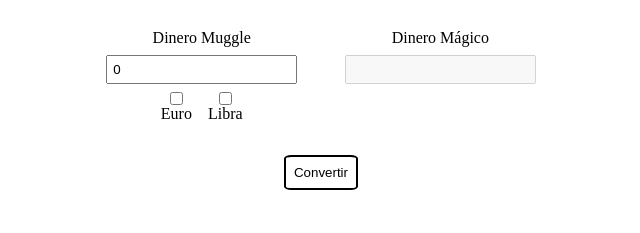
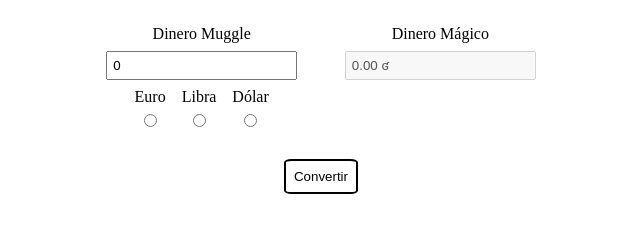
Before and after one commit to MiriamPoveda/MagicConverter, a plain HTML site: page index.html in a window 1280 px wide. Both pictures are taken after a click on the button "Convertir". Shown: the part 325-558 px from the top of the page, without its empty margins (319-959 px from the left). Drawn offline with Linux system fonts and the light colour scheme.

Commit message:
Add functionality

```diff
--- a/index.html
+++ b/index.html
@@ -19,27 +19,48 @@
           id="muggle"
           value="0"
         />
-        <div class='moneyTypesBox'>
-        <div class='moneyBox'>
-        <input class="moneyBox__moneyInputs" type="checkbox" id="euro">Euro</input>
-        </div>
-        <div class='moneyBox'>
-        <input class="moneyBox__moneyInputs" type="checkbox" id="libra">Libra</input>
-        </div>
-      </div>
+        <form class="moneyTypesBox">
+          <div class="moneyBox">
+            <label for="euro">Euro</label>
+            <input
+              class="moneyBox__moneyInputs"
+              type="radio"
+              name="moneyType"
+              id="euro"
+            />
+          </div>
+          <div class="moneyBox">
+            <label for="pound">Libra</label>
+            <input
+              class="moneyBox__moneyInputs"
+              type="radio"
+              name="moneyType"
+              id="pound"
+            />
+          </div>
+          <div class="moneyBox">
+            <label for="dollar">Dólar</label>
+            <input
+              class="moneyBox__moneyInputs"
+              type="radio"
+              name="moneyType"
+              id="dollar"
+            />
+          </div>
+        </form>
       </div>
       <div class="converterBox__littleBox">
         <p>Dinero Mágico</p>
         <input
           class="converterBox--inputs"
-          type="number"
+          type="text"
           id="magic"
           value=""
           disabled
         />
       </div>
     </div>
-    <button class="button">Convertir</button>
+    <button class="button" id="button">Convertir</button>
     <!-- JAVASCRIPT -->
     <script src="./js/main.js"></script>
   </body>
--- a/js/main.js
+++ b/js/main.js
@@ -1 +1,34 @@
 "use strict";
+
+function fromMuggleToWizard() {
+  const muggle = document.getElementById("muggle").value;
+  const euro = document.getElementById("euro").checked;
+  const pound = document.getElementById("pound").checked;
+  const dollar = document.getElementById("dollar").checked;
+
+  // Define conversion rate
+  let galleonRate = 0;
+  if (euro) {
+    galleonRate = 1 / 5.9;
+  } else if (pound) {
+    galleonRate = 1 / 4.93;
+  } else if (dollar) {
+    galleonRate = 1 / 7.35;
+  }
+
+  // Perform conversion
+  const magicalConversion = muggle * galleonRate;
+
+  // Limiting decimals
+  const moneyMagic = magicalConversion.toFixed(2);
+
+  // Add currency symbol
+  const currencySymbol = "ʛ";
+  const moneyWithSymbol = `${moneyMagic} ${currencySymbol}`;
+
+  // Update the value of the disabled input with the conversion
+  document.getElementById("magic").value = moneyWithSymbol;
+}
+
+const button = document.getElementById("button");
+button.addEventListener("click", fromMuggleToWizard);
--- a/styles/scss/main.scss
+++ b/styles/scss/main.scss
@@ -36,6 +36,7 @@ body {
 
 .moneyTypesBox {
   display: flex;
+  margin-top: 0.5rem;
   gap: 1rem;
 }
 
```
Also changed, not shown: styles/css/main.css, 1 other file.
